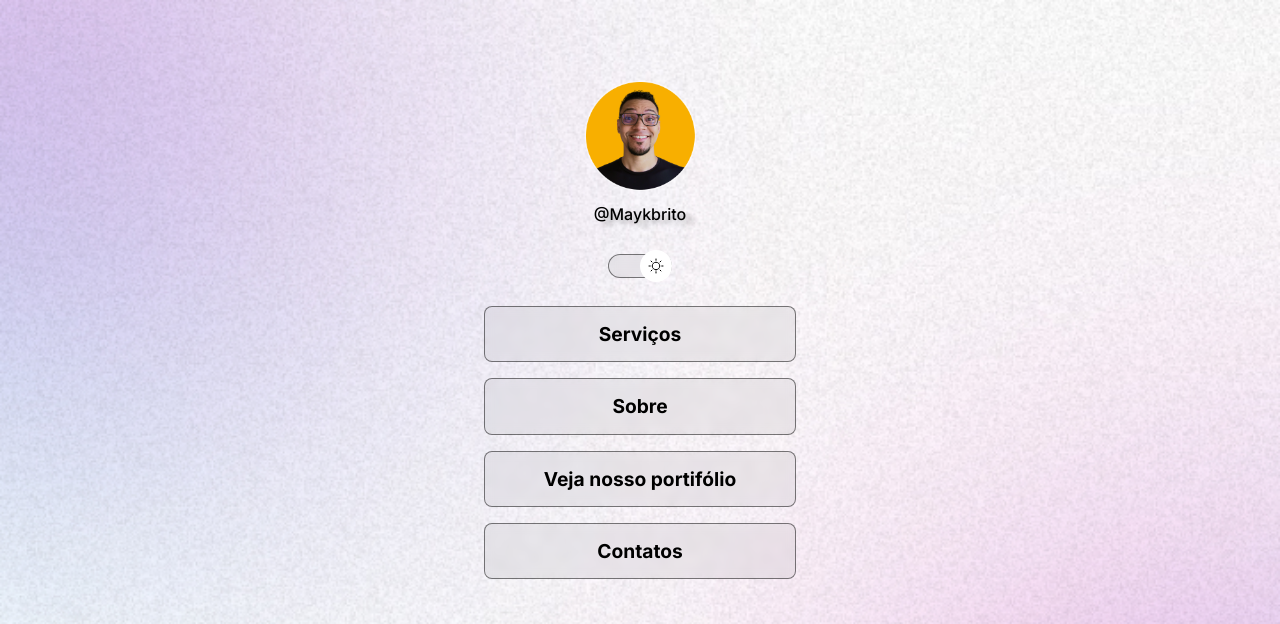
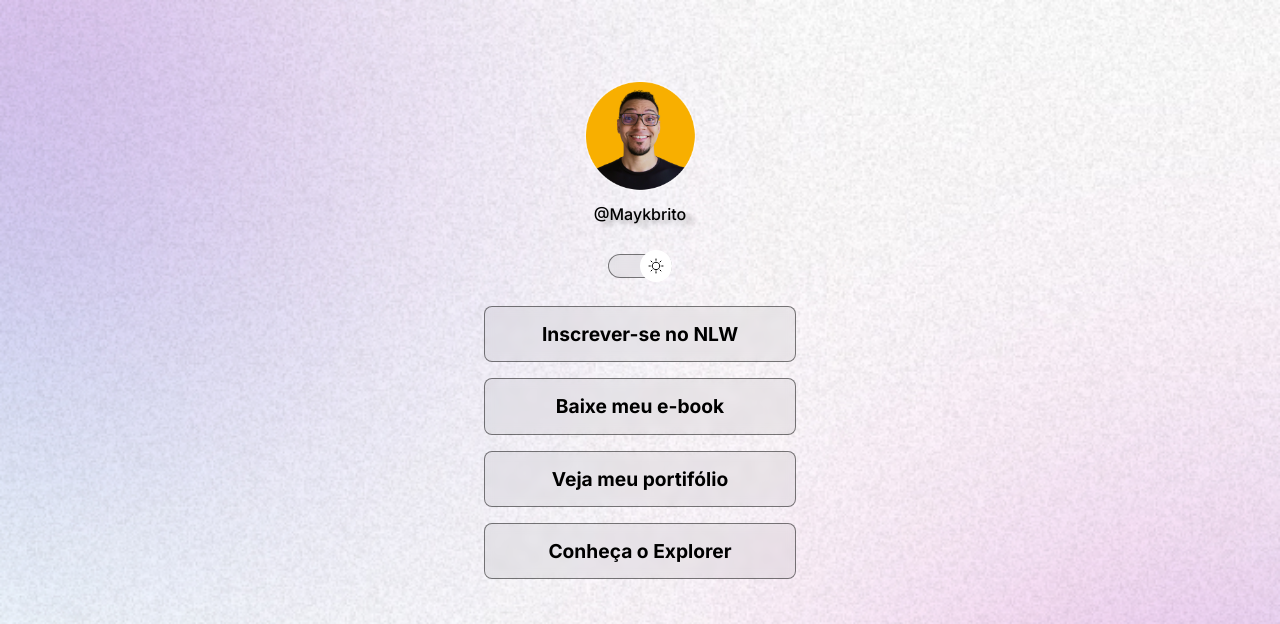
Before and after one commit to FelipeLamas/discovery, a plain HTML site: page index.html in a window 1280 px wide. Shown: the top 624 px of the page. Drawn offline with nearby package versions, Linux system fonts and the light colour scheme.

Commit message:
Retornando para versão anterior

```diff
--- a/index.html
+++ b/index.html
@@ -22,10 +22,10 @@
             </span>
         </div>
         <ul>
-            <li><a target="_blank" href="#">Serviços</a></li>
-            <li><a target="_blank" href="#">Sobre</a></li>
-            <li><a target="_blank" href="#">Veja nosso portifólio</a></li>
-            <li><a target="_blank" href="#">Contatos</a></li>
+            <li><a target="_blank" href="#">Inscrever-se no NLW</a></li>
+            <li><a target="_blank" href="#">Baixe meu e-book</a></li>
+            <li><a target="_blank" href="#">Veja meu portifólio</a></li>
+            <li><a target="_blank" href="#">Conheça o Explorer</a></li>
         </ul>
         <!--Fim Menu Principal-->
 
```
